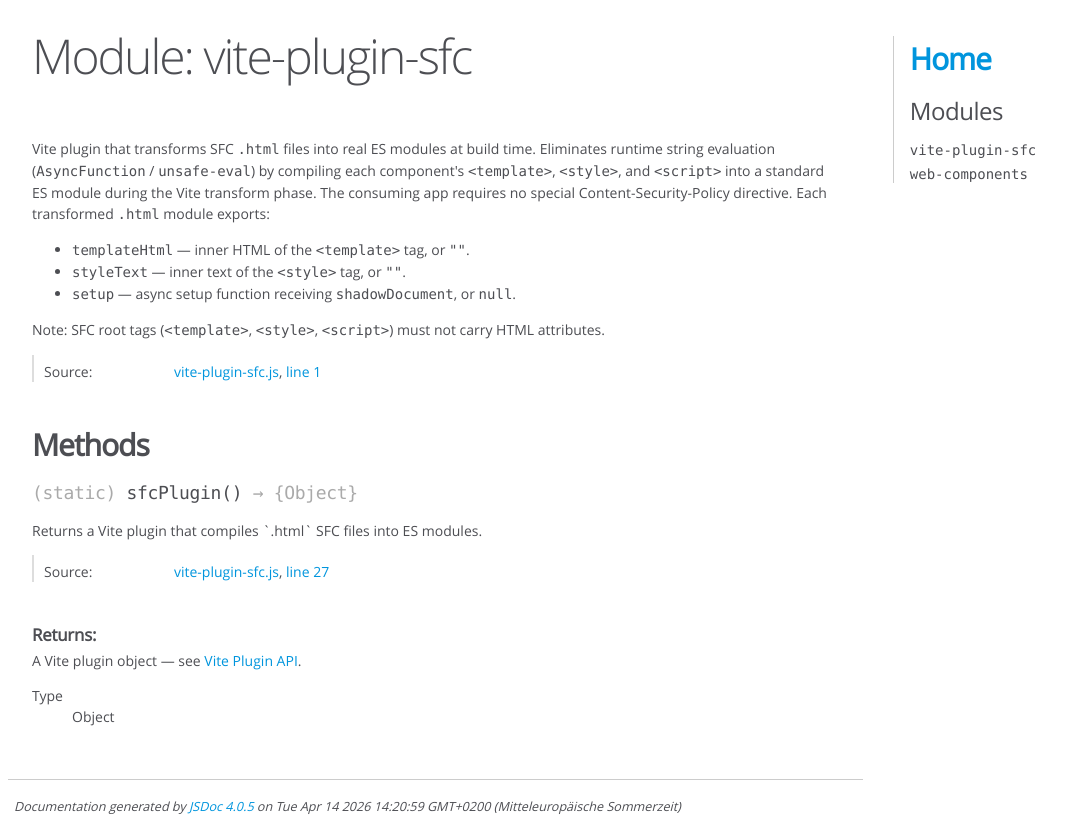
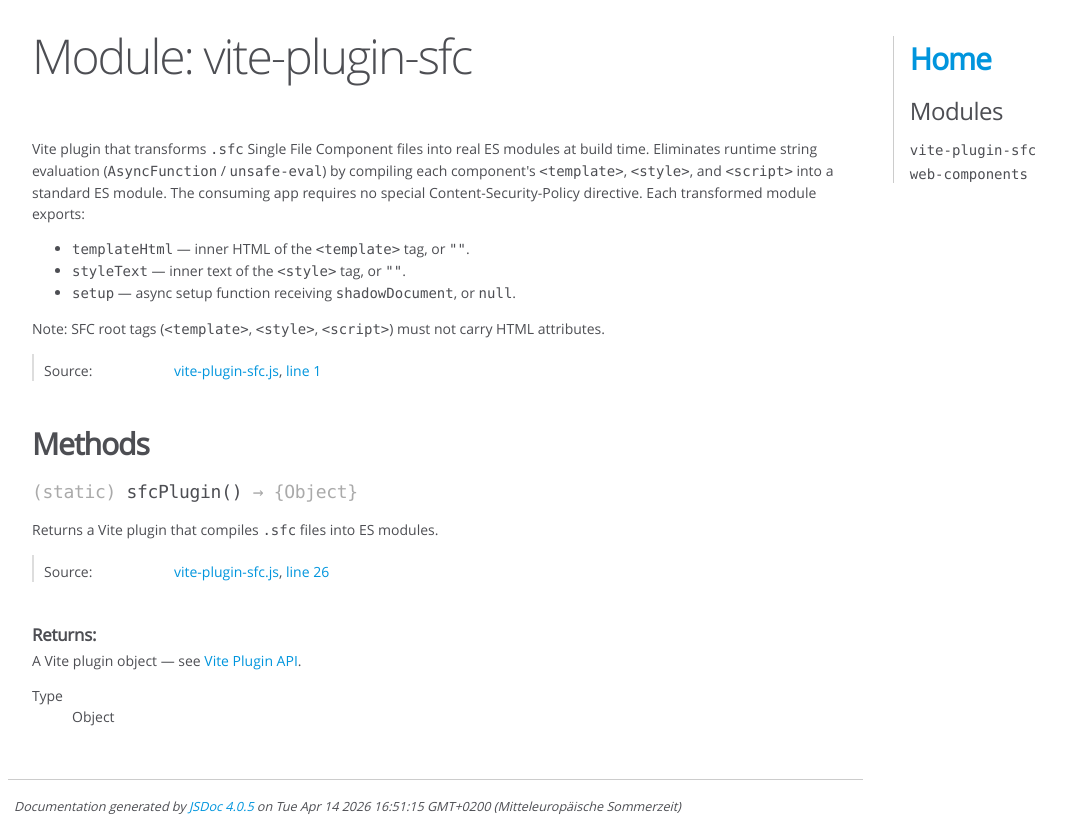
Before and after one commit to vanillaspa/web-components, a website: page docs/module-vite-plugin-sfc.html in a window 1280 px wide. Shown: the whole page, without its empty margins (0-1083 px from the left). Drawn offline with Linux system fonts and the light colour scheme.

Commit message:
feat: docs

```diff
--- a/docs/module-vite-plugin-sfc.html
+++ b/docs/module-vite-plugin-sfc.html
@@ -38,14 +38,13 @@
     <div class="container-overview">
 
 
-            <div class="description">Vite plugin that transforms SFC <code>.html</code> files into real ES modules at build time.
+            <div class="description">Vite plugin that transforms <code>.sfc</code> Single File Component files into real ES modules at build time.
 
 Eliminates runtime string evaluation (<code>AsyncFunction</code> / <code>unsafe-eval</code>) by compiling each
 component's <code>&lt;template&gt;</code>, <code>&lt;style&gt;</code>, and <code>&lt;script&gt;</code>
-into a standard ES module during the Vite transform phase. The consuming app requires no special
-Content-Security-Policy directive.
+into a standard ES module. The consuming app requires no special Content-Security-Policy directive.
 
-Each transformed <code>.html</code> module exports:
+Each transformed module exports:
 <ul>
   <li><code>templateHtml</code> — inner HTML of the <code>&lt;template&gt;</code> tag, or <code>""</code>.</li>
   <li><code>styleText</code>    — inner text of the <code>&lt;style&gt;</code> tag, or <code>""</code>.</li>
@@ -167,7 +166,7 @@
 
 
 <div class="description">
-    Returns a Vite plugin that compiles `.html` SFC files into ES modules.
+    Returns a Vite plugin that compiles <code>.sfc</code> files into ES modules.
 </div>
 
 
@@ -211,7 +210,7 @@
 
     <dt class="tag-source">Source:</dt>
     <dd class="tag-source"><ul class="dummy"><li>
-        <a href="vite-plugin-sfc.js.html">vite-plugin-sfc.js</a>, <a href="vite-plugin-sfc.js.html#line27">line 27</a>
+        <a href="vite-plugin-sfc.js.html">vite-plugin-sfc.js</a>, <a href="vite-plugin-sfc.js.html#line26">line 26</a>
     </li></ul></dd>
 
 
@@ -285,7 +284,7 @@
 <br class="clear">
 
 <footer>
-    Documentation generated by <a href="https://github.com/jsdoc/jsdoc">JSDoc 4.0.5</a> on Tue Apr 14 2026 14:20:59 GMT+0200 (Mitteleuropäische Sommerzeit)
+    Documentation generated by <a href="https://github.com/jsdoc/jsdoc">JSDoc 4.0.5</a> on Tue Apr 14 2026 16:51:15 GMT+0200 (Mitteleuropäische Sommerzeit)
 </footer>
 
 <script> prettyPrint(); </script>
--- a/package.json
+++ b/package.json
@@ -46,5 +46,5 @@
         "test": "vitest"
     },
     "type": "module",
-    "version": "2.4.0"
+    "version": "2.4.1"
 }
```
Also changed, not shown: docs/index.html (+1 -1 lines), docs/index.js.html (+3 -3 lines), docs/module-web-components.html (+3 -3 lines), docs/vite-plugin-sfc.js.html (+6 -7 lines), README.md.
